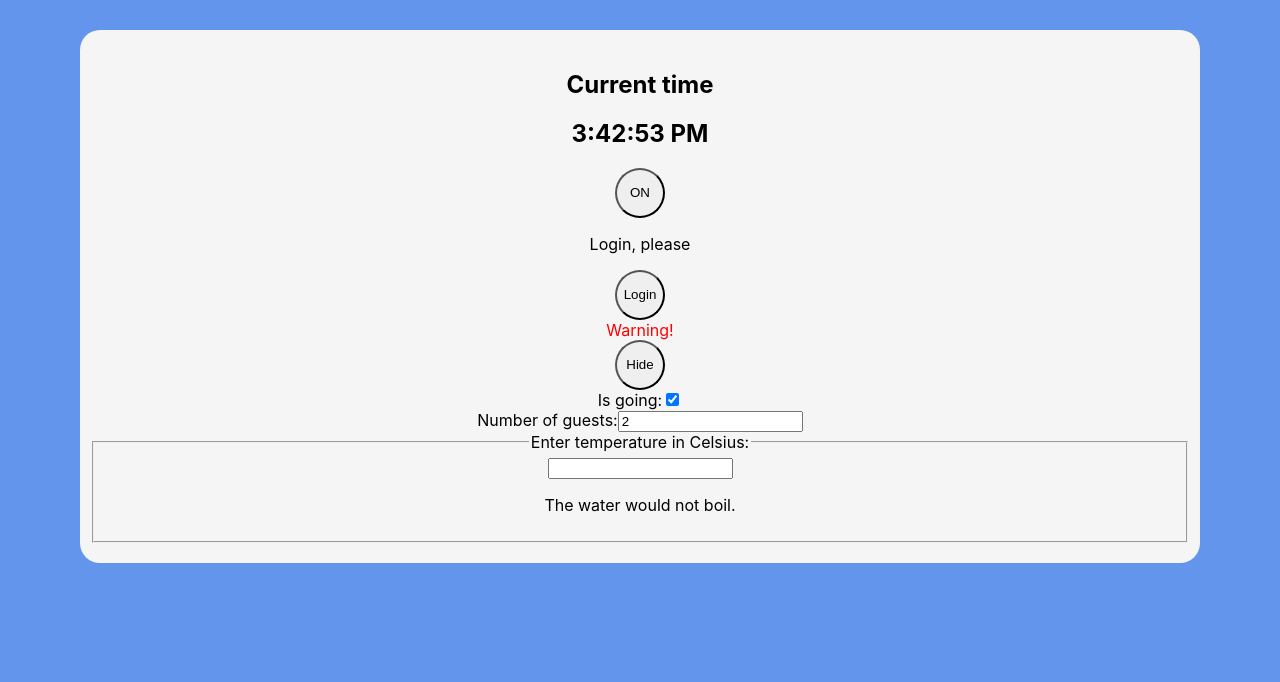
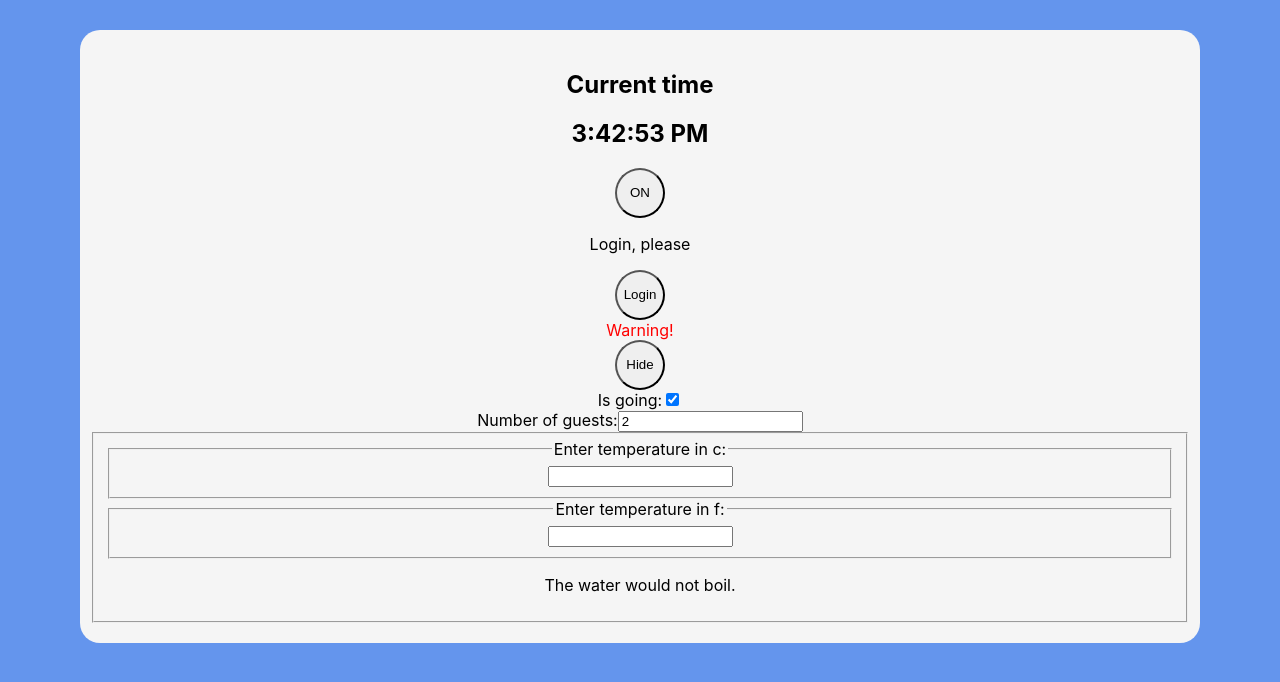
Before and after one commit to Alfi2490/task2, a React (Create React App) app: page / in a window 1280 px wide. Shown: the top 682 px of the page. Built offline with nearby package versions, Linux system fonts and the light colour scheme.

Commit message:
calc complete

```diff
--- a/src/components/Claculator/Calculator.jsx
+++ b/src/components/Claculator/Calculator.jsx
@@ -24,13 +24,19 @@ class Calculator extends React.Component {
     render() {
         const scale = this.state.scale;
         const temperature = this.state.temperature;
+        const celsius = scale === 'f' ? tryConvert(temperature, toCelsius) : temperature;
+        const farenheit = scale === 'c' ? tryConvert(temperature, toFarenheit) : temperature;
 
         return (
             <fieldset>
-                <legend>Enter temperature in Celsius:</legend>
-                <input
-                    value={temperature}
-                    onChange={this.handleChange}/>
+                <TemperatureInput
+                    scale="c"
+                    temperature={celsius}
+                    onTemperatureChange={this.handleCelsiusChange} />
+                <TemperatureInput
+                    scale="f"
+                    temperature={farenheit}
+                    onTemperatureChange={this.handleFarenheitChange} />
                 <BoilingVerdict
                     celsius={parseFloat(temperature)}/>
             </fieldset>
--- a/src/components/Claculator/TemperatureInput.jsx
+++ b/src/components/Claculator/TemperatureInput.jsx
@@ -15,7 +15,7 @@ class TemperatureInput extends React.Component {
         const scale = this.props.scale;
         return (
             <fieldset>
-                <legend>Enter temperature in {scaleNames[scale]}:</legend>
+                <legend>Enter temperature in {scale}:</legend>
                 <input
                     value={temperature}
                     onChange={this.handleChange} />
```
